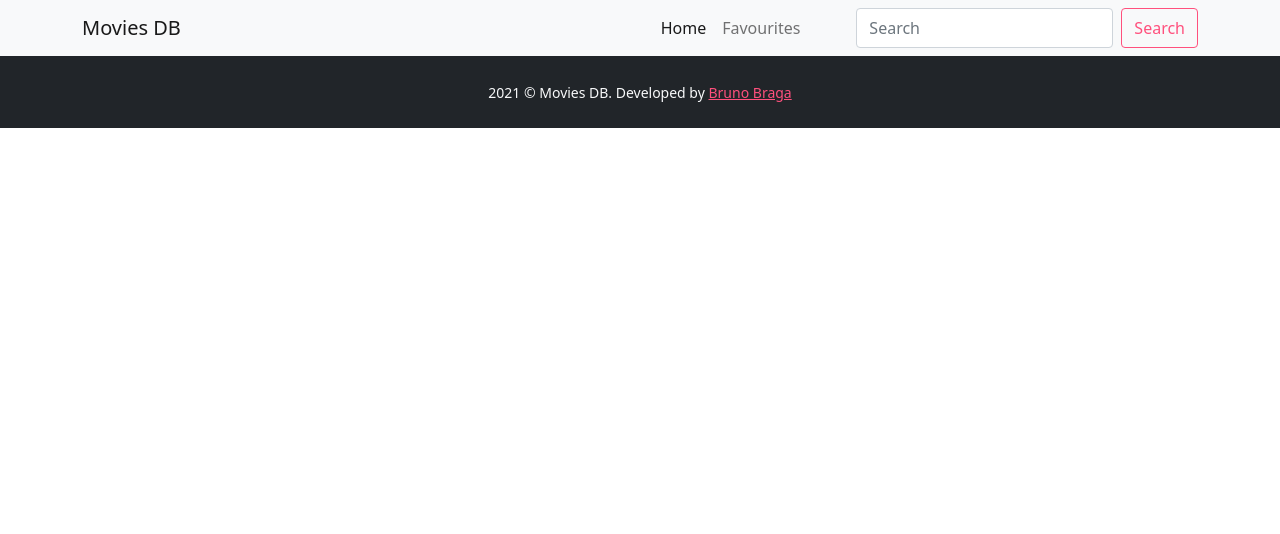
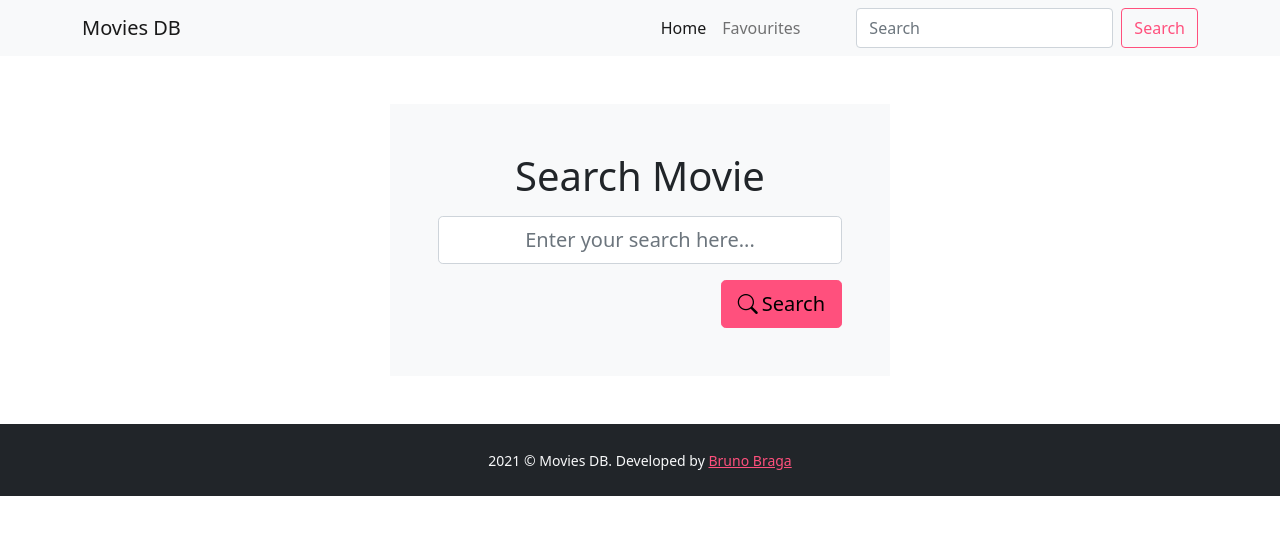
Before and after one commit to brunobragaw8t/movies, a React (Create React App) app: page / in a window 1280 px wide. Shown: the top 534 px of the page. Built offline with nearby package versions, Linux system fonts and the light colour scheme.

Commit message:
Install Bootstrap Icons and create search form

```diff
--- a/package.json
+++ b/package.json
@@ -8,6 +8,7 @@
     "@testing-library/react": "^12.1.2",
     "@testing-library/user-event": "^13.5.0",
     "bootstrap": "^5.1.3",
+    "bootstrap-icons": "^1.7.2",
     "react": "^17.0.2",
     "react-dom": "^17.0.2",
     "react-scripts": "5.0.0",
--- a/src/App.js
+++ b/src/App.js
@@ -1,14 +1,18 @@
 import bootstrap from 'bootstrap';
 
-import './App.scss';
+import './assets/css/App.scss';
 
 import { Header } from './components/Header';
 import { Footer } from './components/Footer';
+import { Search } from './components/Search';
 
 function App() {
   return (
     <div className="App">
       <Header />
+
+      <Search />
+
       <Footer />
     </div>
   );
--- a/src/App.scss
+++ b/src/assets/css/App.scss
@@ -11,3 +11,11 @@ $primary: #ff507d;
  */
 
 @import '~bootstrap/scss/bootstrap.scss';
+@import '~bootstrap-icons/font/bootstrap-icons.scss';
+
+
+/**
+ * Partials
+ */
+
+@import 'partials/search';
--- /dev/null
+++ b/src/assets/css/partials/search.scss
@@ -0,0 +1,5 @@
+.search-box {
+  width: 500px;
+  max-width: 100%;
+  margin: 0 auto;
+}
--- /dev/null
+++ b/src/components/Search.js
@@ -0,0 +1,24 @@
+import { ContentSection } from './ContentSection';
+
+export const Search = () => {
+  return (
+    <ContentSection>
+      <div className="container">
+        <div className="search-box bg-light p-5">
+          <h1 className="text-center mb-3">Search Movie</h1>
+
+          <form className="d-flex flex-column">
+            <div className="mb-3">
+              <input type="text" className="form-control form-control-lg text-center" placeholder="Enter your search here..." />
+            </div>
+
+            <button type="submit" className="btn btn-primary btn-lg align-self-end">
+              <i className="bi bi-search me-1"></i>
+              Search
+            </button>
+          </form>
+        </div>
+      </div>
+    </ContentSection>
+  )
+}
```
Also changed, not shown: 1 other file (tests, documents, lock files or other folders).
